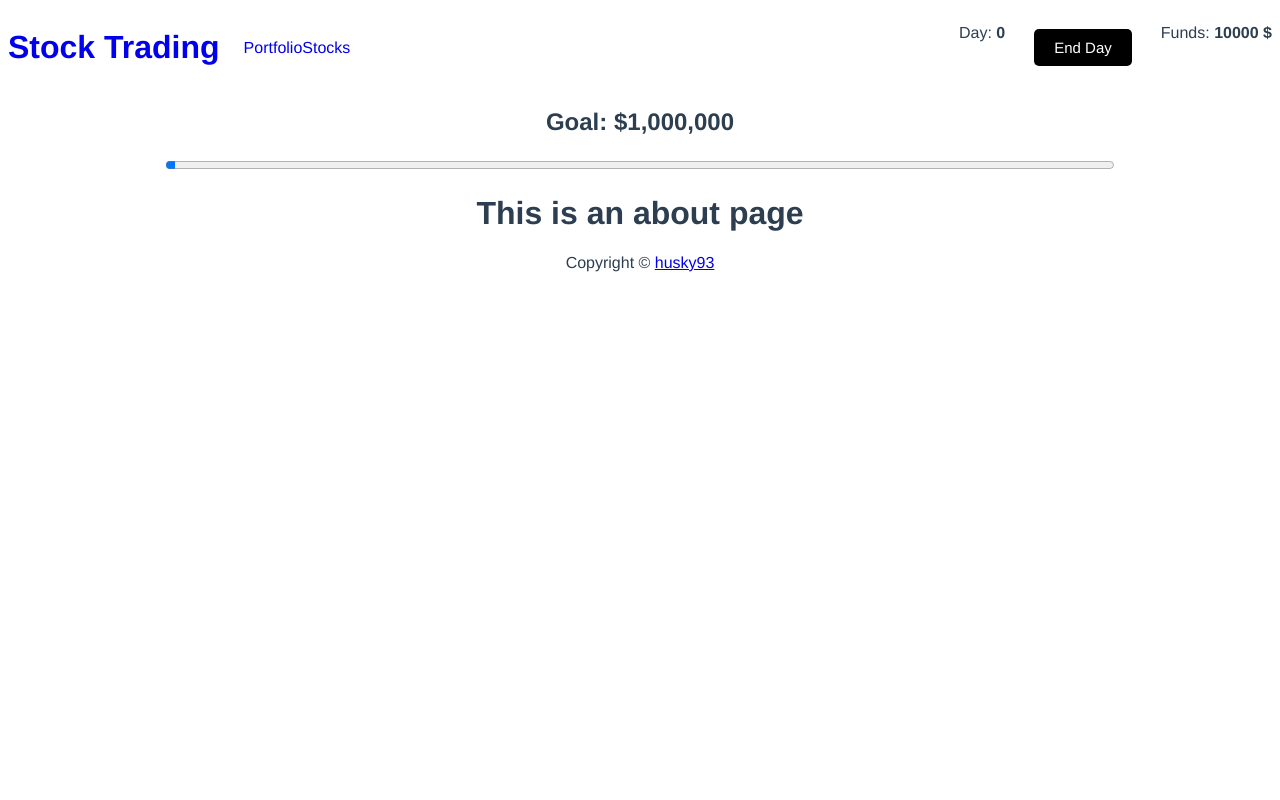
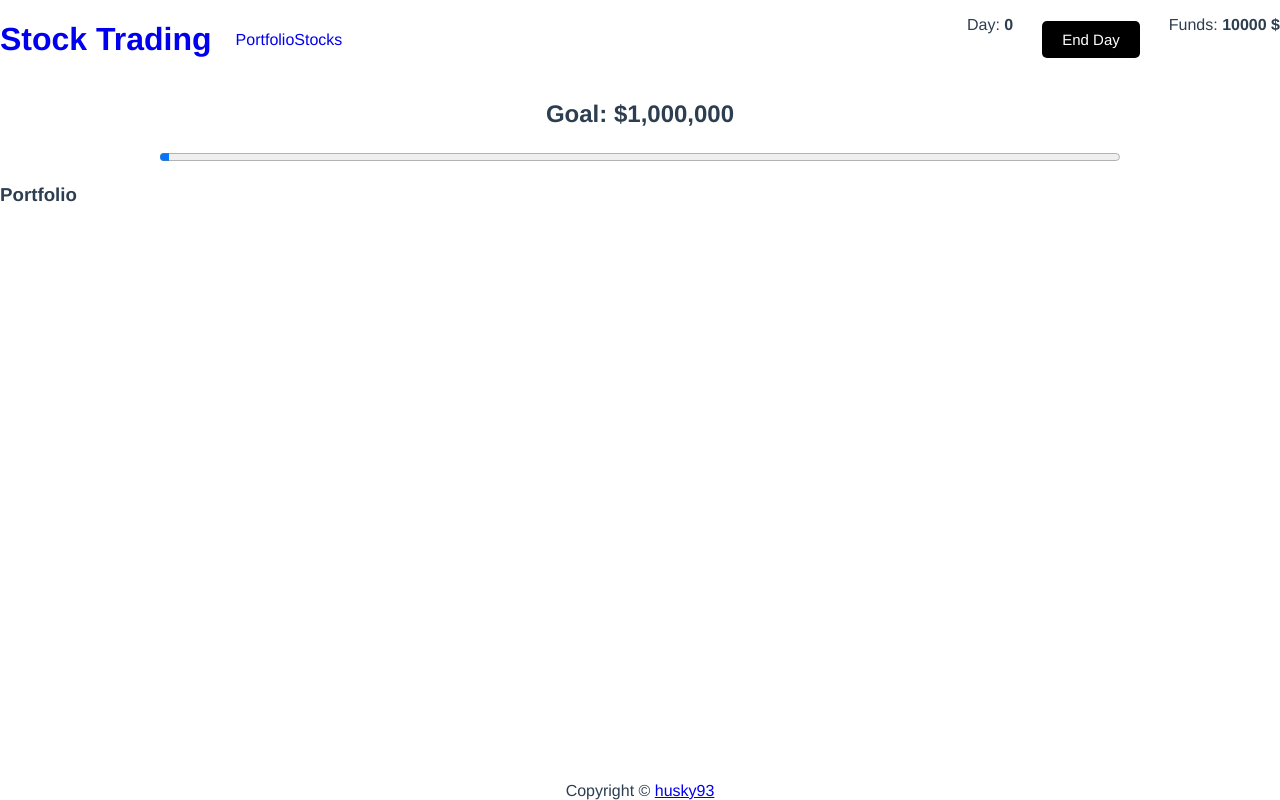
Before and after one commit to husky93/vue-stock-trader, a Vue app: page /#/portfolio in a window 1280 px wide. Built offline with nearby package versions, Linux system fonts and the light colour scheme.

Commit message:
Push footer to bottom of the page

```diff
--- a/src/App.vue
+++ b/src/App.vue
@@ -21,12 +21,22 @@ export default {
 </script>
 
 <style>
+body {
+  margin: 0;
+}
+main {
+  text-align: left;
+  flex: 1;
+}
 #app {
   font-family: Avenir, Helvetica, Arial, sans-serif;
   -webkit-font-smoothing: antialiased;
   -moz-osx-font-smoothing: grayscale;
   text-align: center;
   color: #2c3e50;
+  display: flex;
+  flex-direction: column;
+  min-height: 100vh;
 }
 
 .m-auto {
--- a/src/views/HomeView.vue
+++ b/src/views/HomeView.vue
@@ -1,5 +1,7 @@
 <template>
-  <div class="home"></div>
+  <main class="home m-auto">
+    <h3>Home</h3>
+  </main>
 </template>
 
 <script>
@@ -7,3 +9,5 @@ export default {
   name: 'HomeView',
 }
 </script>
+
+<style scoped></style>
--- a/src/views/PortfolioView.vue
+++ b/src/views/PortfolioView.vue
@@ -1,5 +1,5 @@
 <template>
-  <div class="portfolio">
-    <h1>This is an about page</h1>
-  </div>
+  <main class="portfolio m-auto">
+    <h3>Portfolio</h3>
+  </main>
 </template>
--- a/src/views/StocksView.vue
+++ b/src/views/StocksView.vue
@@ -1,5 +1,5 @@
 <template>
-  <h2>Stocks</h2>
+  <main class="stocks m-auto"><h3>Stocks</h3></main>
 </template>
 
 <style></style>
```
